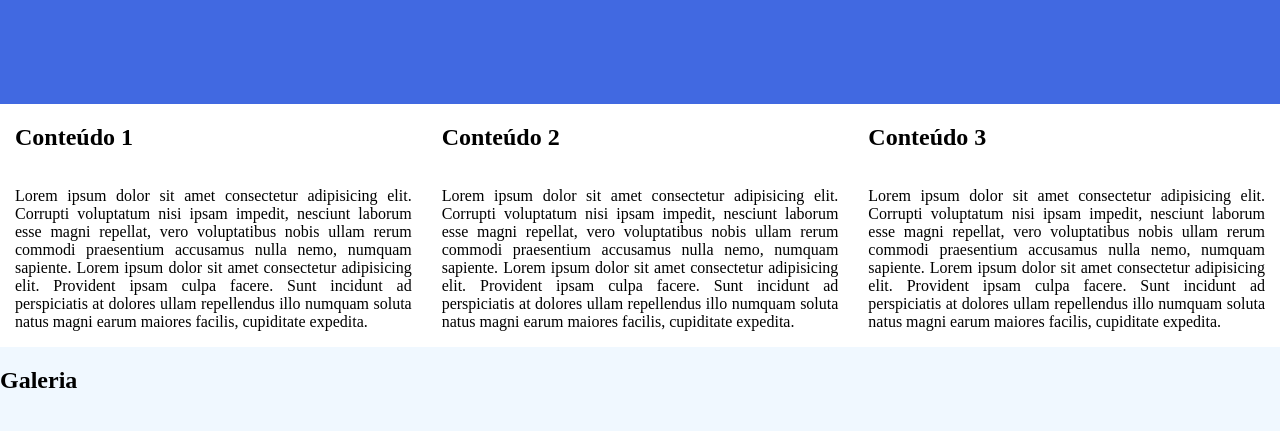
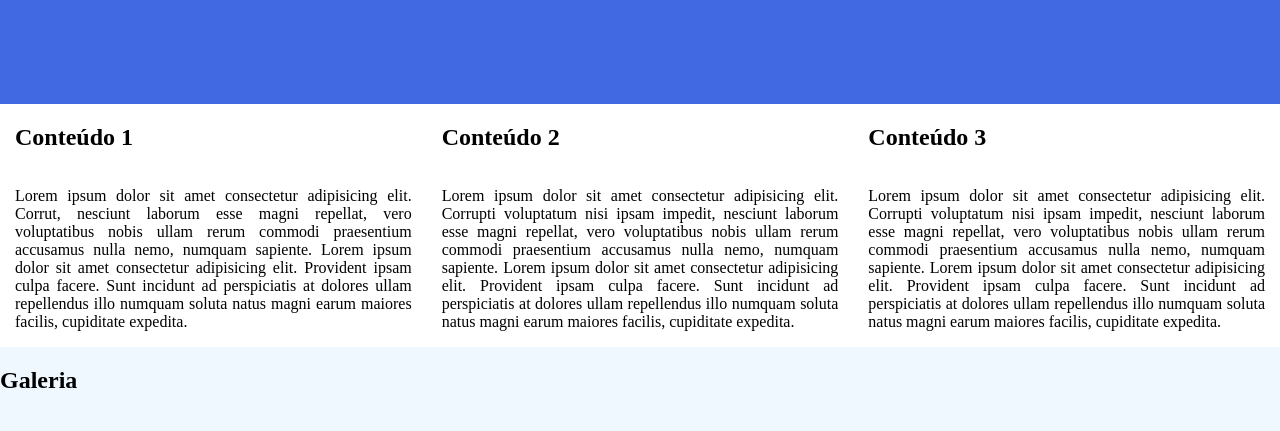
Before and after one commit to jmoraes-lab/RepositorioDeEstudos, a plain HTML site: page Site Flexpeak/Index.html in a window 1280 px wide. Shown: the part 361-792 px from the top of the page. Drawn offline with Linux system fonts and the light colour scheme.

Commit message:
messagem

```diff
--- a/Site Flexpeak/Index.html
+++ b/Site Flexpeak/Index.html
@@ -42,7 +42,7 @@
                     <h2 class="texto-centralizado">Conteúdo 1</h2>
                     <p>
                         Lorem ipsum dolor sit amet consectetur adipisicing elit.
-                        Corrupti voluptatum nisi ipsam impedit, nesciunt laborum esse magni repellat,
+                        Corrut, nesciunt laborum esse magni repellat,
                         vero voluptatibus nobis ullam rerum commodi praesentium accusamus nulla nemo, numquam sapiente.
                         Lorem ipsum dolor sit amet consectetur adipisicing elit. Provident ipsam culpa facere.
                         Sunt incidunt ad perspiciatis at dolores ullam repellendus illo numquam soluta natus magni earum maiores facilis, cupiditate expedita.
```
